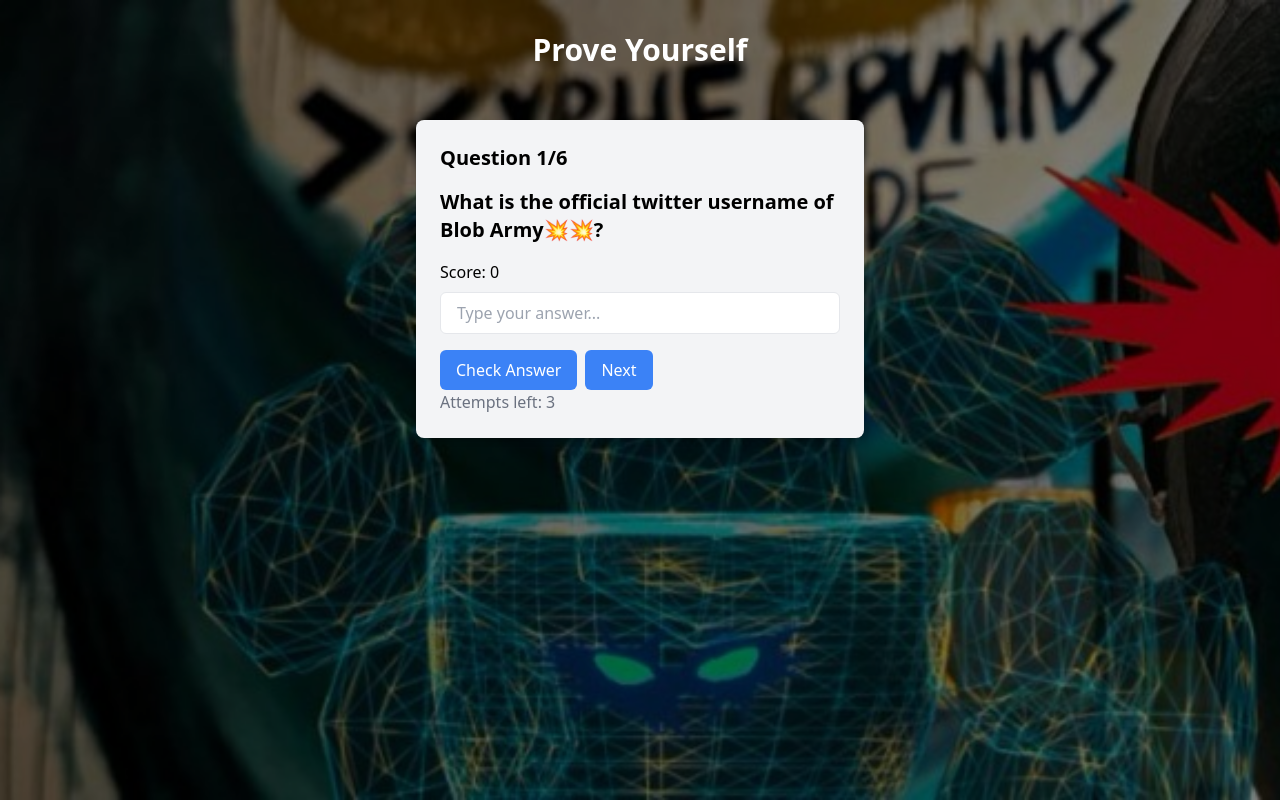
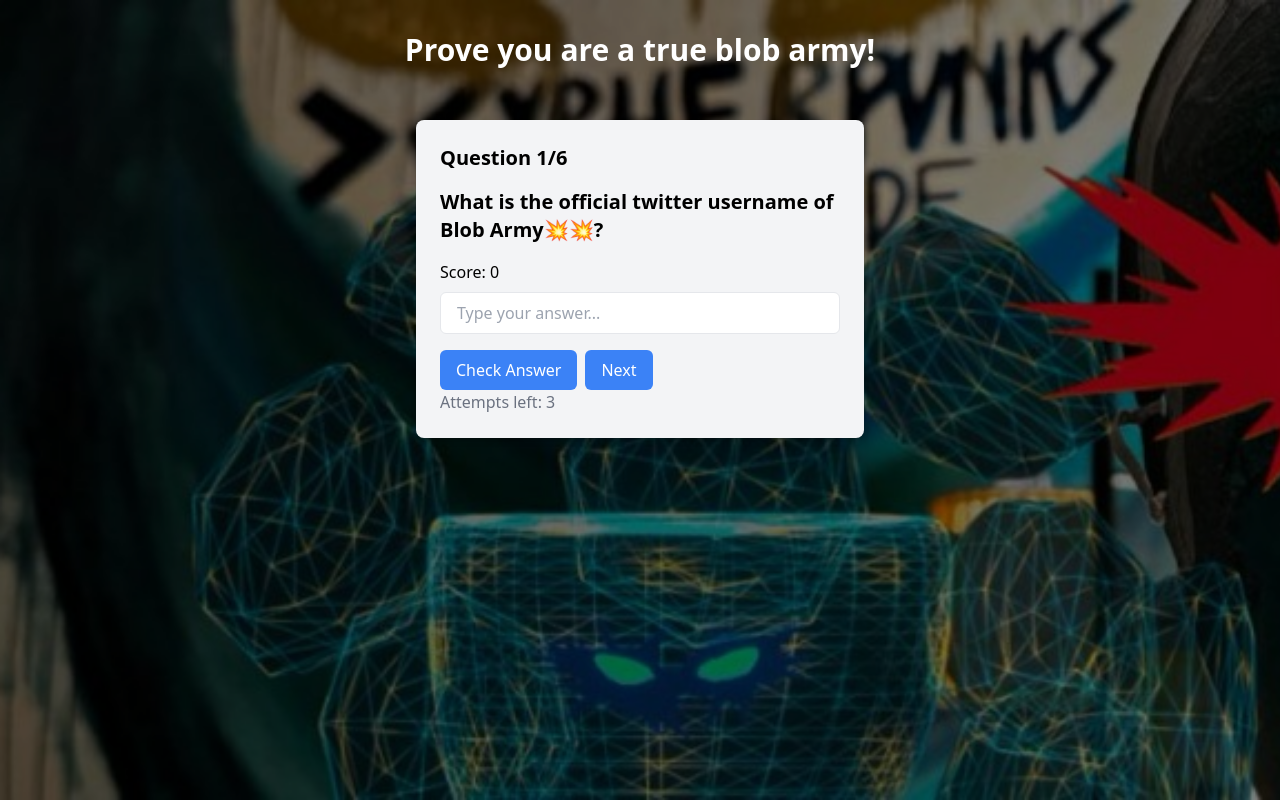
Before and after one commit to dexnis8/blobshrine, a React (Vite) app: page / in a window 1280 px wide. Built offline with nearby package versions, Linux system fonts and the light colour scheme.

Commit message:
edited the header text

```diff
--- a/src/components/QuizApp.jsx
+++ b/src/components/QuizApp.jsx
@@ -194,7 +194,9 @@ const QuizApp = () => {
       </div>
       <div className="container mx-auto relative z-10">
         <header className="text-center text-white py-8 pb-5">
-          <h1 className="text-3xl font-bold">Prove Yourself</h1>
+          <h1 className="text-3xl font-bold">
+            Prove you are a true blob army!
+          </h1>
         </header>
         {showCongrats ? (
           <CongratsPage />
```
